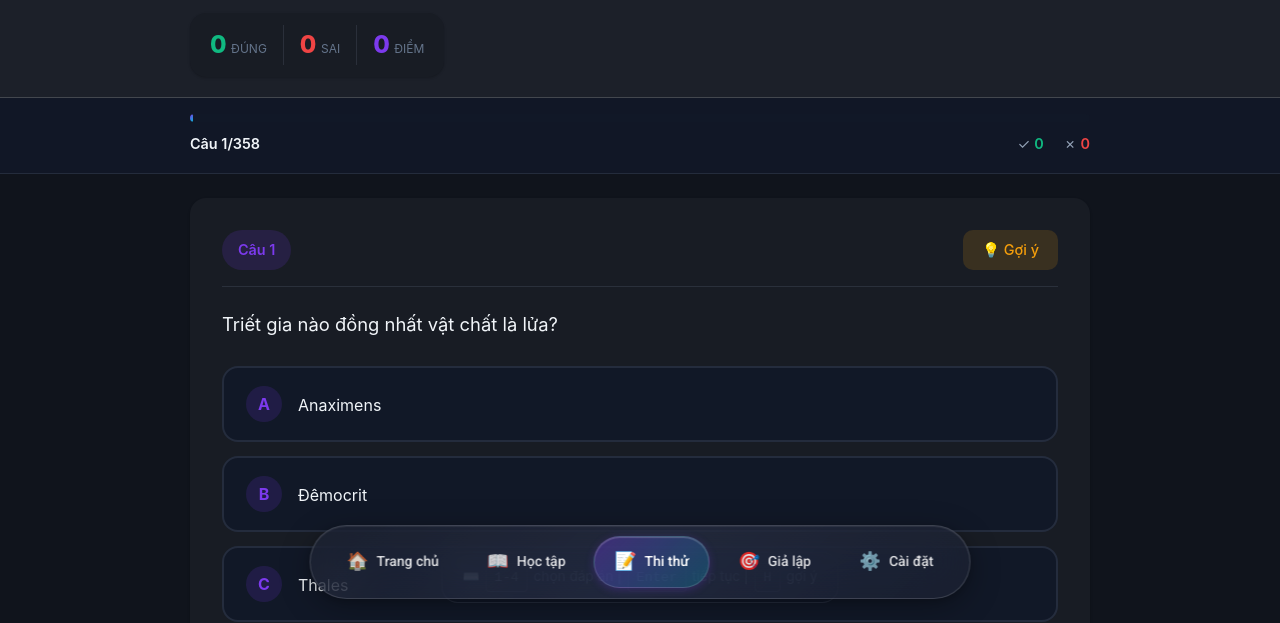
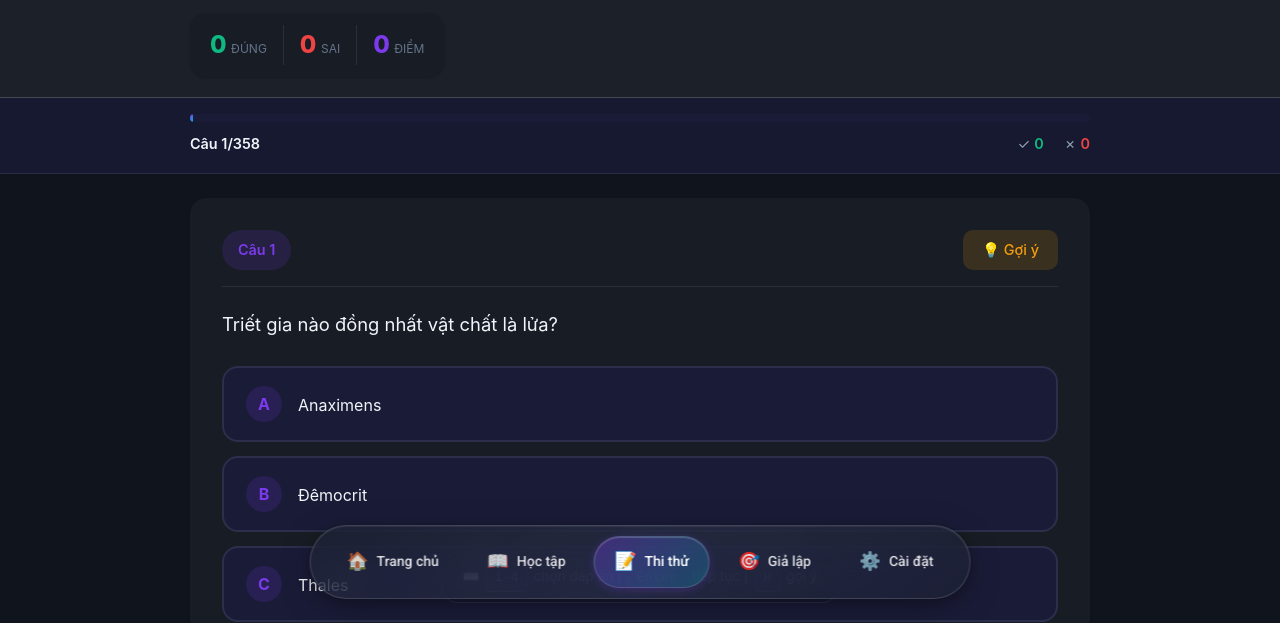
Before and after one commit to HanitaV/triet-utt, a plain HTML site: page exam.html in a window 1280 px wide. Shown: the part 177-800 px from the top of the page. Drawn offline with Linux system fonts and the light colour scheme.

Commit message:
Tint background colors with accent and adjust study content padding
Background color variables in both dark and light modes now use color-mix with the accent color for a more cohesive theme. Added extra bottom padding to .study-content in study.css to provide space for a bottom navigation element.

```diff
--- a/css/common.css
+++ b/css/common.css
@@ -1,12 +1,12 @@
 /* ===== CSS Variables - NEO Education Theme ===== */
 :root {
-    /* Dark Mode (Default) */
-    --bg-primary: #0a0f1a;
-    --bg-secondary: #111827;
-    --bg-card: rgba(17, 24, 39, 0.95);
-    --bg-card-solid: #1a1f2e;
-    --bg-hover: rgba(30, 41, 59, 0.8);
-    --bg-glass: rgba(17, 24, 39, 0.7);
+    /* Dark Mode (Default) - Tinted with Accent */
+    --bg-primary: color-mix(in srgb, var(--accent) 5%, #0a0f1a);
+    --bg-secondary: color-mix(in srgb, var(--accent) 8%, #111827);
+    --bg-card: color-mix(in srgb, var(--accent) 5%, rgba(17, 24, 39, 0.95));
+    --bg-card-solid: color-mix(in srgb, var(--accent) 5%, #1a1f2e);
+    --bg-hover: color-mix(in srgb, var(--accent) 10%, rgba(30, 41, 59, 0.8));
+    --bg-glass: color-mix(in srgb, var(--accent) 5%, rgba(17, 24, 39, 0.7));
     --text-primary: #f1f5f9;
     --text-secondary: #94a3b8;
     --text-muted: #64748b;
@@ -45,14 +45,14 @@
     --space-2xl: 48px;
 }
 
-/* Light Mode */
+/* Light Mode - Tinted with Accent */
 [data-theme="light"] {
-    --bg-primary: #f8fafc;
-    --bg-secondary: #ffffff;
-    --bg-card: rgba(255, 255, 255, 0.98);
-    --bg-card-solid: #ffffff;
-    --bg-hover: rgba(241, 245, 249, 0.9);
-    --bg-glass: rgba(255, 255, 255, 0.8);
+    --bg-primary: color-mix(in srgb, var(--accent) 5%, #f8fafc);
+    --bg-secondary: color-mix(in srgb, var(--accent) 8%, #ffffff);
+    --bg-card: color-mix(in srgb, var(--accent) 3%, rgba(255, 255, 255, 0.98));
+    --bg-card-solid: color-mix(in srgb, var(--accent) 3%, #ffffff);
+    --bg-hover: color-mix(in srgb, var(--accent) 10%, rgba(241, 245, 249, 0.9));
+    --bg-glass: color-mix(in srgb, var(--accent) 5%, rgba(255, 255, 255, 0.8));
     --text-primary: #0f172a;
     --text-secondary: #475569;
     --text-muted: #94a3b8;
--- a/css/study.css
+++ b/css/study.css
@@ -281,6 +281,8 @@
 .study-content {
     flex: 1;
     padding: 24px;
+    padding-bottom: 120px;
+    /* Space for bottom nav */
     overflow-y: auto;
     height: 100%;
 }
```
